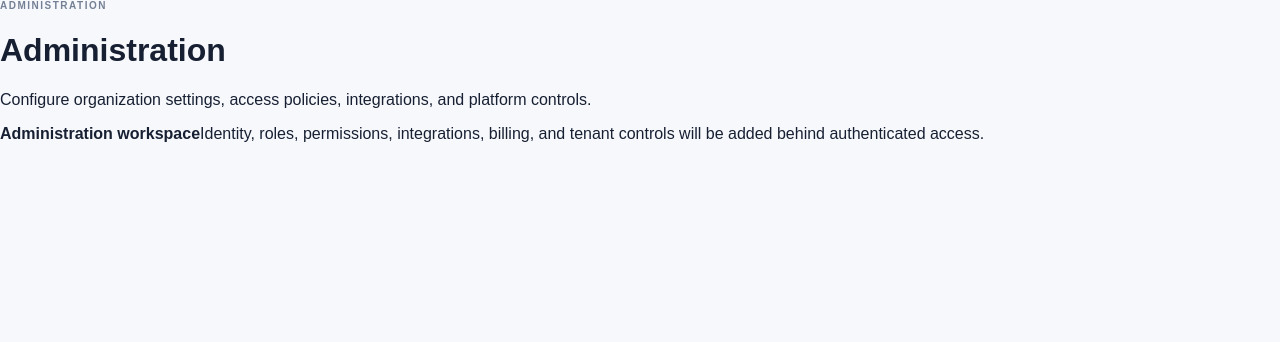
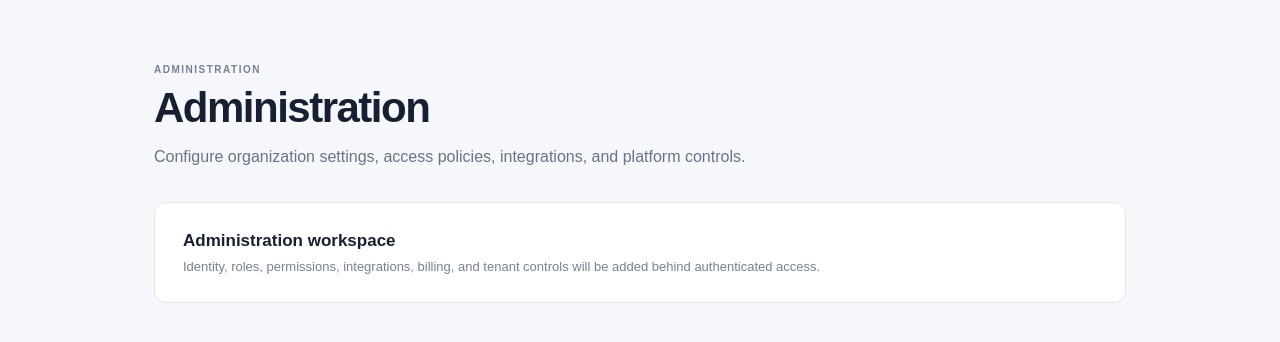
Before and after one commit to deaconjason-stack/PeopleSyncD, a Next.js app in the folder apps/web/: page /admin in a window 1280 px wide. Shown: the top 342 px of the page. Built offline with nearby package versions, Linux system fonts and the light colour scheme.

Commit message:
fix: make application route styling global

```diff
--- a/apps/web/app/globals.css
+++ b/apps/web/app/globals.css
@@ -1,13 +1,13 @@
 * { box-sizing: border-box; }
-
 html, body { margin: 0; min-height: 100%; }
-
-body {
-  background: #f7f8fb;
-  color: #172033;
-  font-family: Arial, Helvetica, sans-serif;
-}
-
+body { background: #f7f8fb; color: #172033; font-family: Arial, Helvetica, sans-serif; }
 a { color: inherit; text-decoration: none; }
-
 button { font: inherit; }
+.route-page { min-height: 100vh; padding: 64px; max-width: 1100px; margin: auto; background: #f5f7fa; }
+.route-page h1 { font-size: 42px; letter-spacing: -1.5px; margin: 0 0 12px; }
+.route-page > p:not(.eyebrow) { color: #687487; max-width: 680px; }
+.route-page .eyebrow { font-size: 10px; letter-spacing: 1.5px; font-weight: 800; color: #748095; margin: 0 0 9px; }
+.empty-state { margin-top: 36px; background: #fff; border: 1px solid #e1e6ed; border-radius: 12px; padding: 28px; display: grid; gap: 8px; }
+.empty-state strong { font-size: 17px; }
+.empty-state span { color: #758196; font-size: 13px; }
+@media (max-width: 700px) { .route-page { padding: 30px 20px; } }
```
